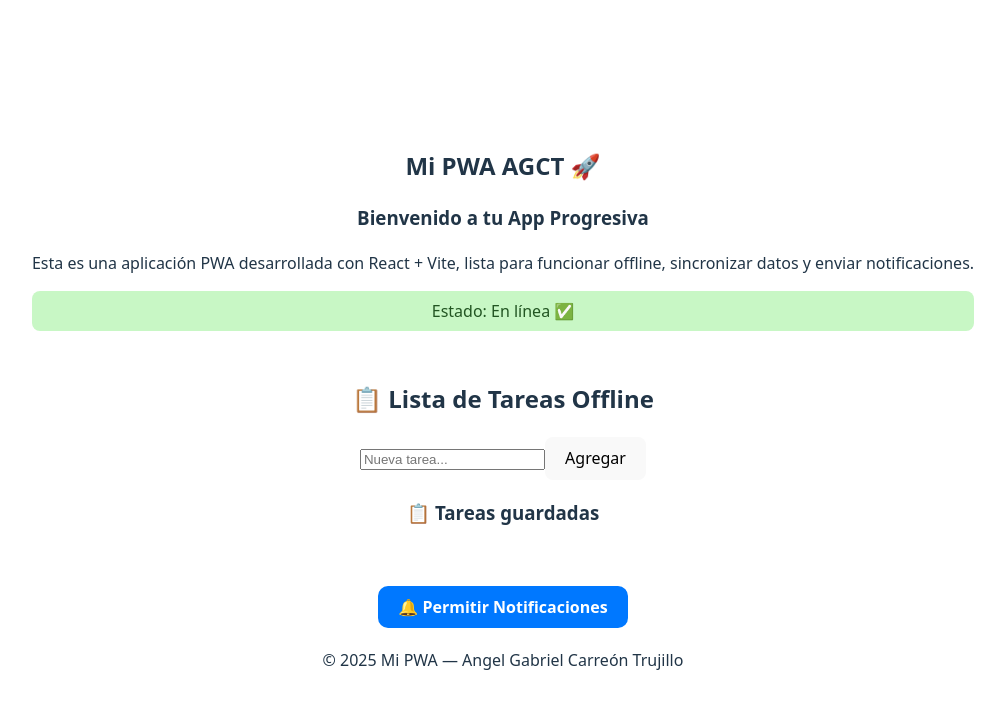
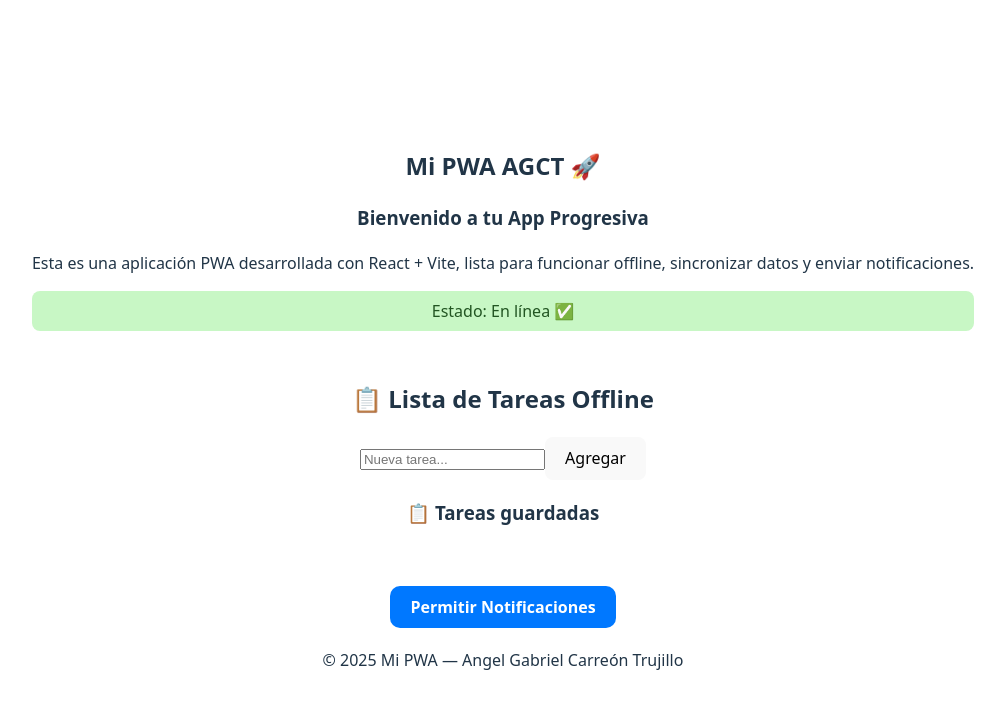
Before and after one commit to Anghel0082D/Proyecto-de-PWA, a React (Vite) app: page / in a window 1280 px wide. Shown: the top 708 px of the page, without its empty margins (137-1142 px from the left). Built offline with nearby package versions, Linux system fonts and the light colour scheme.

Commit message:
service.worked change v2

```diff
--- a/public/service-worker.js
+++ b/public/service-worker.js
@@ -86,7 +86,6 @@
     return cached || caches.match("/offline.html");
   }
 }
-
 async function staleWhileRevalidate(req) {
   const cache = await caches.open(CACHE_NAME);
   const cached = await cache.match(req);
@@ -117,4 +116,3 @@
   };
   event.waitUntil(self.registration.showNotification(data.title, options));
 });
-//terminla ya modificado
--- a/src/App.tsx
+++ b/src/App.tsx
@@ -1,19 +1,18 @@
 import { useEffect, useState } from "react";
 import "./App.css";
-
 import TaskForm from "./components/TaskForm";
 import TaskList from "./components/TaskList";
 function App() {
   const [loading, setLoading] = useState(true);
   const [online, setOnline] = useState(navigator.onLine);
 
-  // 🟡 Splash de carga inicial
+  // Splash de carga inicial
   useEffect(() => {
     const timer = setTimeout(() => setLoading(false), 1200);
     return () => clearTimeout(timer);
   }, []);
 
-  // 🌐 Detectar estado online/offline
+  // Detectar estado online/offline
   useEffect(() => {
     const updateStatus = () => setOnline(navigator.onLine);
     window.addEventListener("online", updateStatus);
@@ -24,7 +23,7 @@
     };
   }, []);
 
-  // 🔔 Registrar Service Worker (por si no lo tienes ya en main.tsx)
+  // Registrar Service Worker (por si no lo tienes ya en main.tsx)
   useEffect(() => {
     if ("serviceWorker" in navigator) {
       navigator.serviceWorker
@@ -34,7 +33,7 @@
     }
   }, []);
 
-  // ⏳ Pantalla Splash (branding)
+  // Pantalla Splash (branding)
   if (loading) {
     return (
       <div className="splash">
@@ -45,7 +44,7 @@
     );
   }
 
-  // 🧩 Interfaz principal
+  // Interfaz principal
   return (
     <div className="app">
       <header className="header">
@@ -105,7 +104,7 @@
             fontWeight: "bold",
           }}
         >
-          🔔 Permitir Notificaciones
+          Permitir Notificaciones
         </button>
       </main>
 
```
